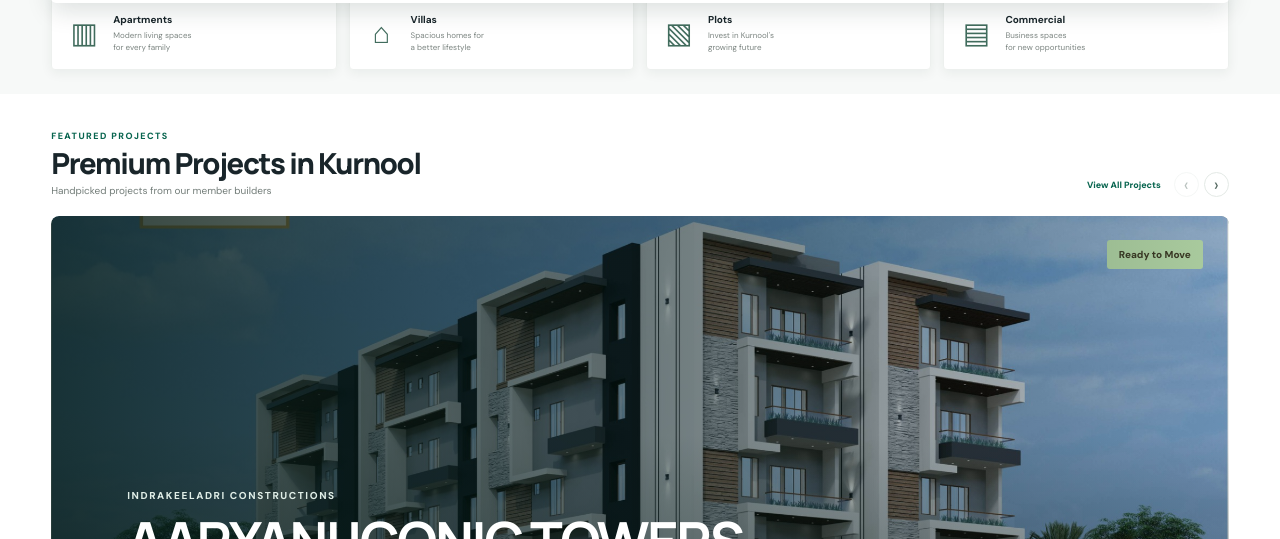
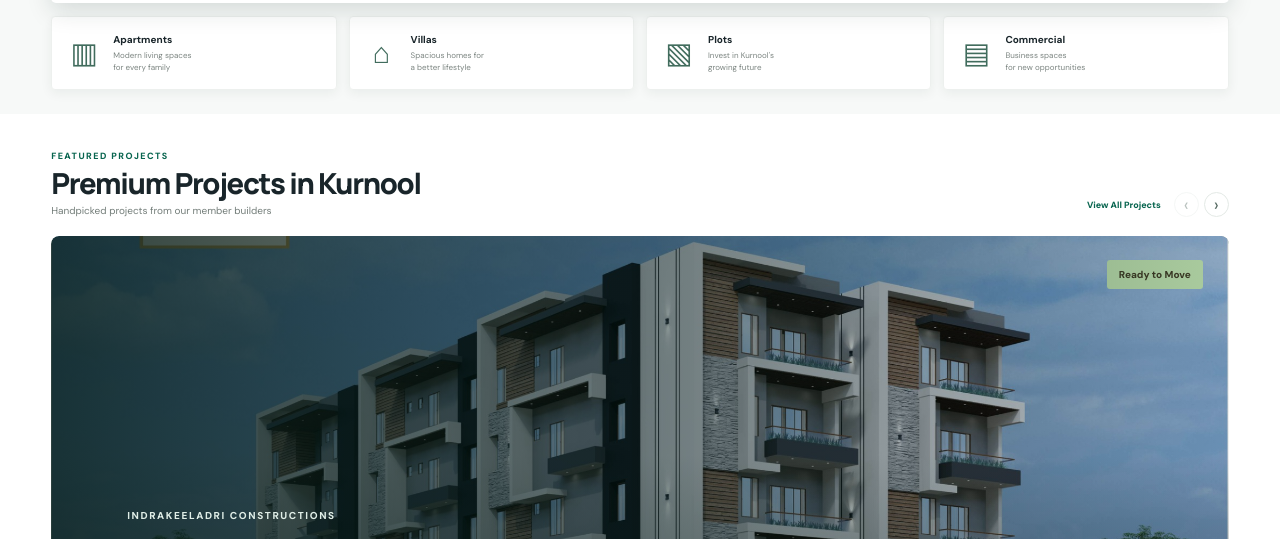
Before and after one commit to sravan1107/credai, a plain HTML site: page index.html in a window 1280 px wide. Shown: the part 561-1100 px from the top of the page. Drawn offline with Linux system fonts and the light colour scheme.

Commit message:
padding update

```diff
--- a/styles.css
+++ b/styles.css
@@ -662,7 +662,7 @@ button,select {
 
 .category-strip {
 
-    padding:47px 0 24px;
+    padding:67px 0 24px;
 
     background:#f7f9f8;
 
```
